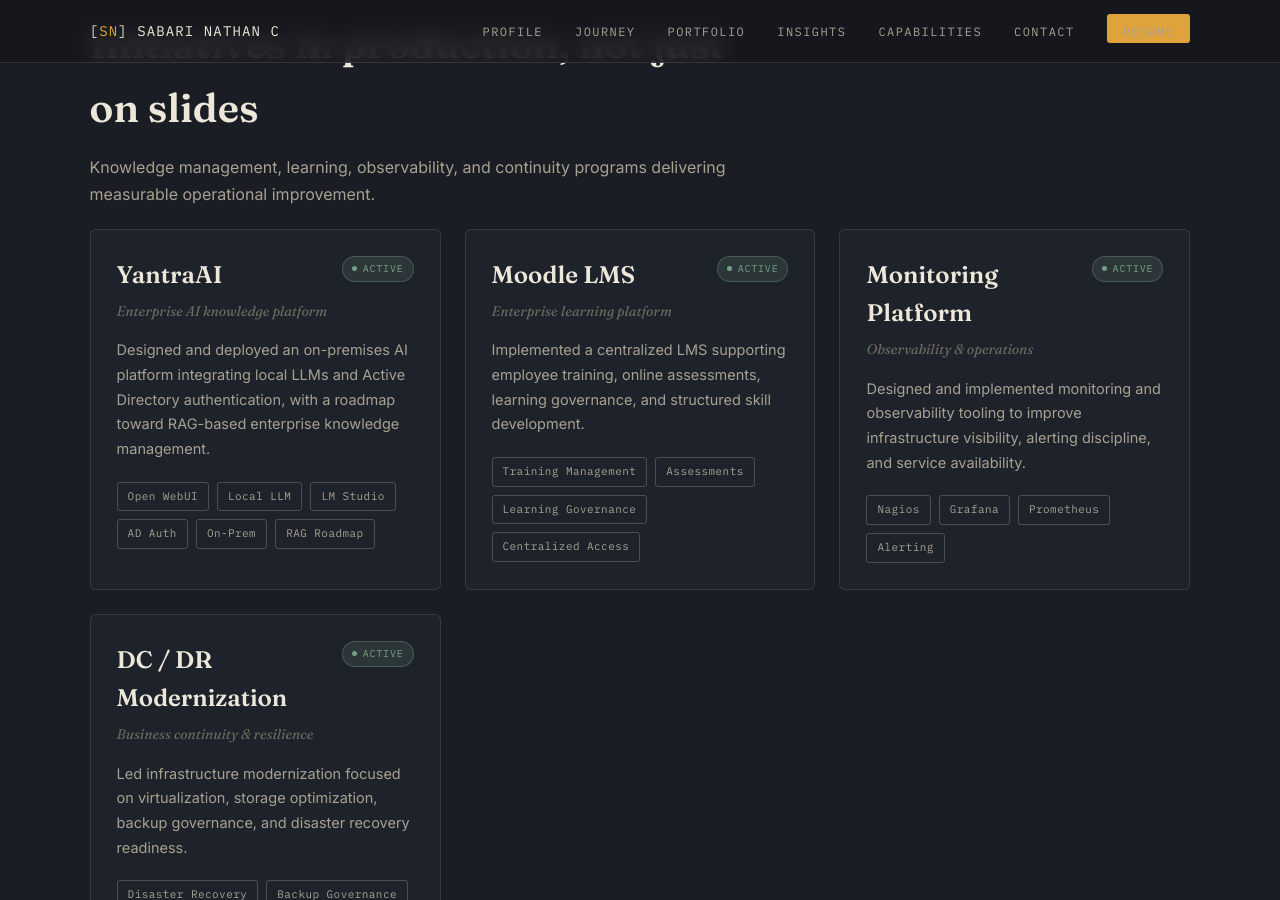
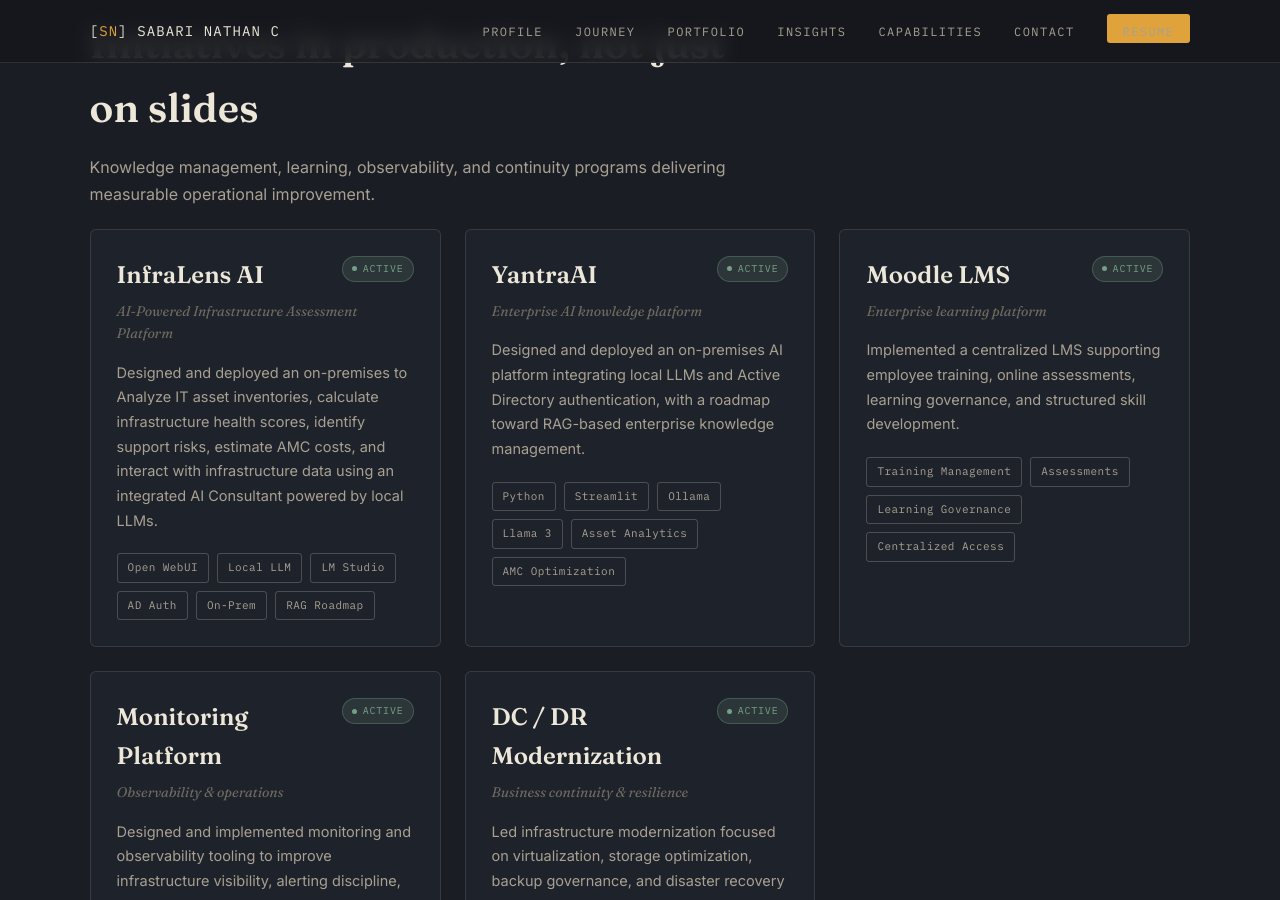
Before and after one commit to sabarinathan36/sabarinathan.github.io, a Jekyll site: the page index.html, which Jekyll copies as it is, in a window 1280 px wide and 900 px high, scrolled down 1866 px. Built offline with Jekyll 4.4.1, drawn with Linux system fonts in a browser that asks for light colours.

Commit message:
Update index.html

```diff
--- a/index.html
+++ b/index.html
@@ -209,6 +209,23 @@
 
         <div class="portfolio-grid">
 
+           <div class="portfolio-card reveal">
+                <div class="portfolio-card-head">
+                    <h3>InfraLens AI</h3>
+                    <span class="status-pill"><span class="dot"></span>Active</span>
+                </div>
+                <p class="card-subtitle">AI-Powered Infrastructure Assessment Platform</p>
+                <p class="card-desc">Designed and deployed an on-premises to Analyze IT asset inventories, calculate infrastructure health scores, identify support risks, estimate AMC costs, and interact with infrastructure data using an integrated AI Consultant powered by local LLMs.</p>
+                <div class="tag-row">
+                    <span class="tag">Open WebUI</span>
+                    <span class="tag">Local LLM</span>
+                    <span class="tag">LM Studio</span>
+                    <span class="tag">AD Auth</span>
+                    <span class="tag">On-Prem</span>
+                    <span class="tag">RAG Roadmap</span>
+                </div>
+            </div>
+
             <div class="portfolio-card reveal">
                 <div class="portfolio-card-head">
                     <h3>YantraAI</h3>
@@ -217,12 +234,12 @@
                 <p class="card-subtitle">Enterprise AI knowledge platform</p>
                 <p class="card-desc">Designed and deployed an on-premises AI platform integrating local LLMs and Active Directory authentication, with a roadmap toward RAG-based enterprise knowledge management.</p>
                 <div class="tag-row">
-                    <span class="tag">Open WebUI</span>
-                    <span class="tag">Local LLM</span>
-                    <span class="tag">LM Studio</span>
-                    <span class="tag">AD Auth</span>
-                    <span class="tag">On-Prem</span>
-                    <span class="tag">RAG Roadmap</span>
+                    <span class="tag">Python</span>
+                    <span class="tag">Streamlit</span>
+                    <span class="tag">Ollama</span>
+                    <span class="tag">Llama 3</span>
+                    <span class="tag">Asset Analytics</span>
+                    <span class="tag">AMC Optimization</span>
                 </div>
             </div>
 
```
